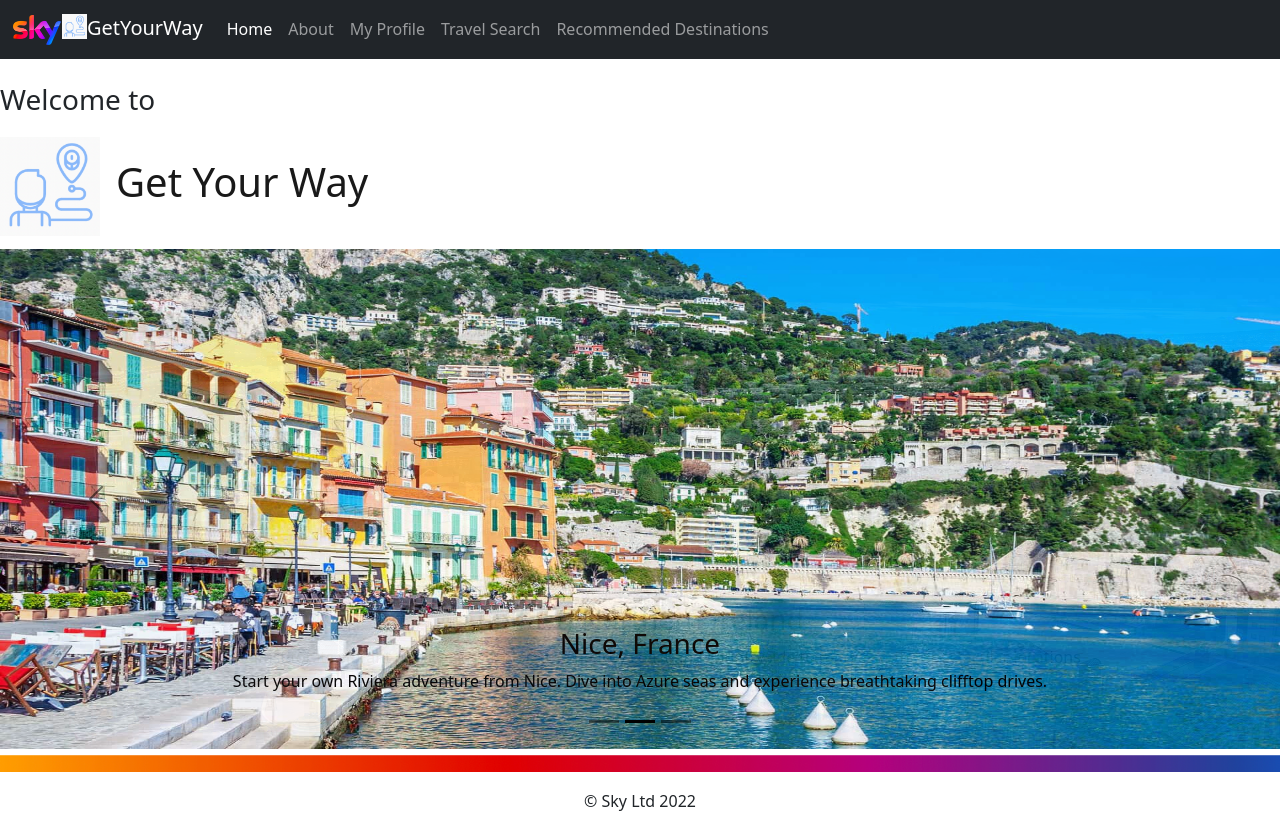
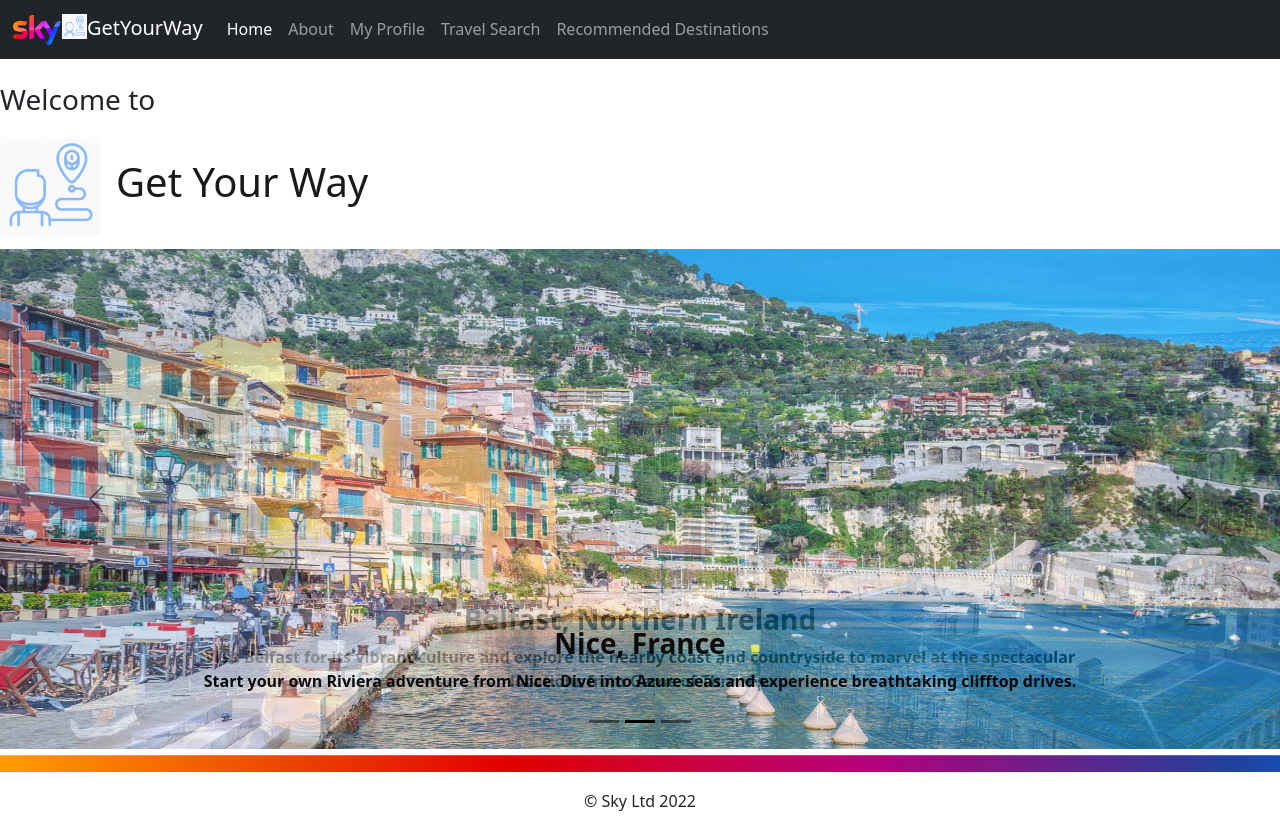
Before and after one commit to TrevinKM/SkySEACaseStudy, a React (Create React App) app in the folder GetYourWay/src/main/gywWebApp/reactjs/: page / in a window 1280 px wide. Shown: the top 829 px of the page. Built offline with nearby package versions, Linux system fonts and the light colour scheme.

Commit message:
carousel changes

```diff
--- a/GetYourWay/src/main/gywWebApp/reactjs/src/components/BootstrapCarousel.jsx
+++ b/GetYourWay/src/main/gywWebApp/reactjs/src/components/BootstrapCarousel.jsx
@@ -14,8 +14,9 @@ export default function BootstrapCarousel() {
             alt="First slide"
             />
             <Carousel.Caption>
-            <h3>Belfast, Northern Ireland</h3>
-            <p>Visit Belfast for its vibrant culture and explore the nearby coast and countryside to marvel at the spectacular locations from Game of Thrones.</p>
+            <h3><strong>Belfast, Northern Ireland</strong></h3>
+                    <p><strong>Visit Belfast for its vibrant culture and explore the nearby coast and
+                            countryside to marvel at the spectacular locations from Game of Thrones.</strong></p>
             </Carousel.Caption>
             </Carousel.Item>
             <Carousel.Item>
@@ -27,8 +28,9 @@ export default function BootstrapCarousel() {
                     />
 
             <Carousel.Caption>
-            <h3>Nice, France</h3>
-            <p>Start your own Riviera adventure from Nice. Dive into Azure seas and experience breathtaking clifftop drives.</p>
+            <h3><strong>Nice, France</strong></h3>
+            <p><strong>Start your own Riviera adventure from Nice. Dive into Azure seas and
+                    experience breathtaking clifftop drives.</strong></p>
             </Carousel.Caption>
             </Carousel.Item>
             <Carousel.Item>
@@ -40,8 +42,10 @@ export default function BootstrapCarousel() {
             />
 
             <Carousel.Caption>
-            <h3>Monterey, U.S.</h3>
-            <p>Step into an enviable lifestyle. Surf or simply relax on deserted beaches, See the spectacular Monterey Bay Aquarium and pause for coffee at Palace Trattoria - the real Blue Blues Cafe.
+            <h3><strong>Monterey, U.S.</strong></h3>
+            <p><strong>Step into an enviable lifestyle. Surf or simply relax on deserted beaches,
+                    See the spectacular Monterey Bay Aquarium and pause for coffee at Palace
+                    Trattoria - the real Blue Blues Cafe.</strong>
             </p>
             </Carousel.Caption>
             </Carousel.Item>
--- a/GetYourWay/src/main/gywWebApp/reactjs/src/index.css
+++ b/GetYourWay/src/main/gywWebApp/reactjs/src/index.css
@@ -14,3 +14,7 @@ code {
 .smallimg {
     object-fit: cover;
 }
+
+.d-block {
+    opacity: 0.7;
+}
```
Also changed, not shown: 1 other file (tests, documents, lock files or other folders).
